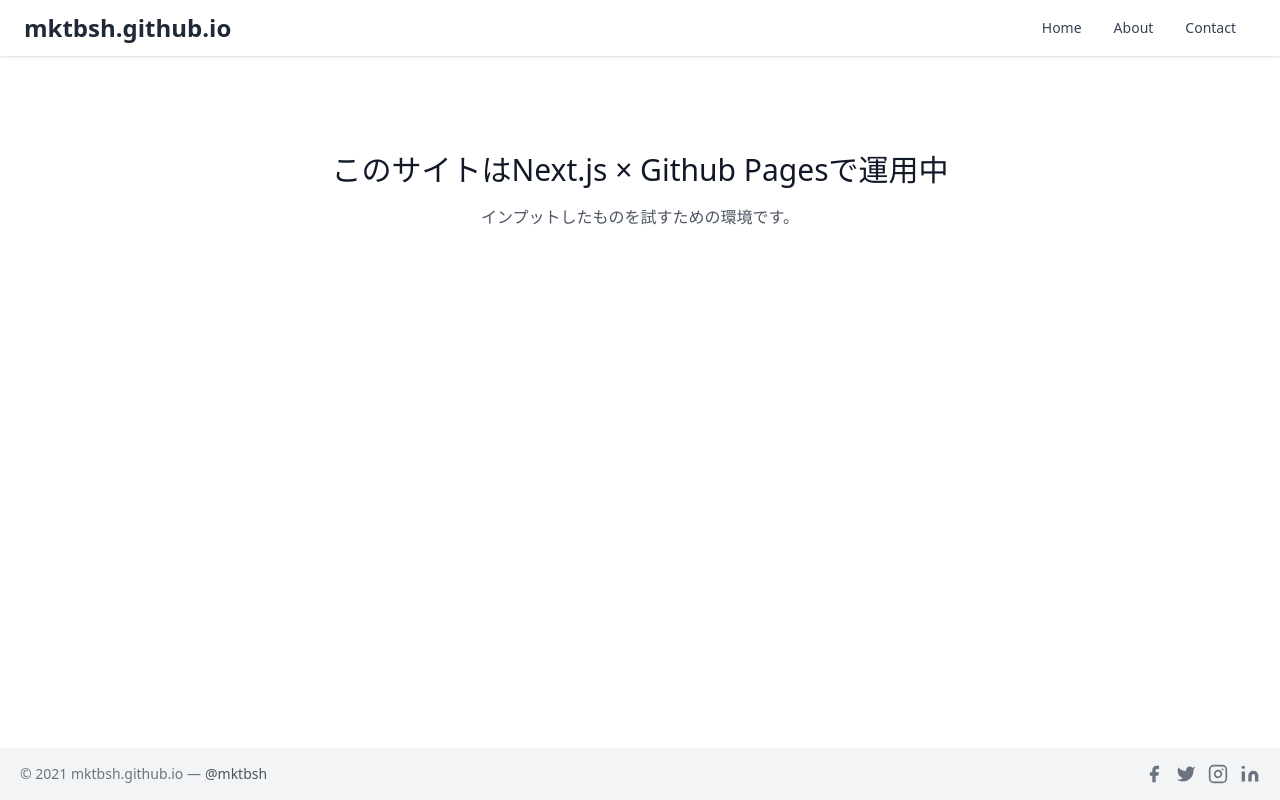
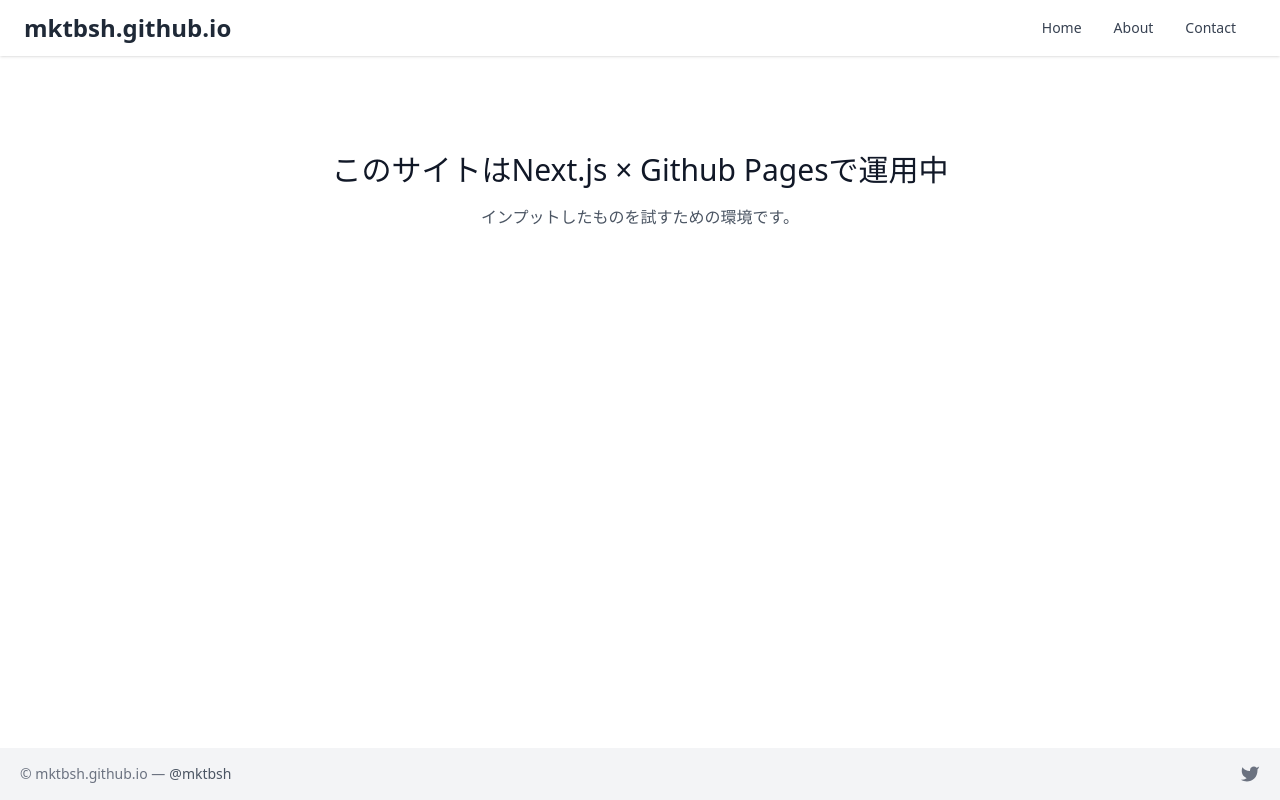
Before and after one commit to mktbsh/mktbsh.github.io, a Next.js app: page / in a window 1280 px wide. Built offline with nearby package versions, Linux system fonts and the light colour scheme.

Commit message:
Update Footer.tsx

```diff
--- a/src/components/organisms/Footer.tsx
+++ b/src/components/organisms/Footer.tsx
@@ -1,52 +1,35 @@
 const CopyRight = () => {
   return (
-        <p className="text-gray-500 text-sm text-center sm:text-left">© 2021 mktbsh.github.io —
-            <a href="https://twitter.com/mktbsh" rel="noopener noreferrer" className="text-gray-600 ml-1" target="_blank">@mktbsh</a>
+    <p className="text-gray-500 text-sm text-center sm:text-left">
+      © mktbsh.github.io —
+      <a
+        href="https://twitter.com/mktbsh"
+        rel="noopener noreferrer"
+        className="text-gray-600 ml-1"
+        target="_blank"
+      >
+        @mktbsh
+      </a>
     </p>
-    )
-}
-
-const FacebookLink = () => {
-    return (
-        <a className="text-gray-500">
-            <svg fill="currentColor" strokeLinecap="round" strokeLinejoin="round" strokeWidth="2" className="w-5 h-5" viewBox="0 0 24 24">
-                <path d="M18 2h-3a5 5 0 00-5 5v3H7v4h3v8h4v-8h3l1-4h-4V7a1 1 0 011-1h3z"></path>
-            </svg>
-        </a>
-    )
-}
+  );
+};
 
 const TwitterLink = () => {
   return (
     <a className="ml-3 text-gray-500">
-            <svg fill="currentColor" strokeLinecap="round" strokeLinejoin="round" strokeWidth="2" className="w-5 h-5" viewBox="0 0 24 24">
+      <svg
+        fill="currentColor"
+        strokeLinecap="round"
+        strokeLinejoin="round"
+        strokeWidth="2"
+        className="w-5 h-5"
+        viewBox="0 0 24 24"
+      >
         <path d="M23 3a10.9 10.9 0 01-3.14 1.53 4.48 4.48 0 00-7.86 3v1A10.66 10.66 0 013 4s-4 9 5 13a11.64 11.64 0 01-7 2c9 5 20 0 20-11.5a4.5 4.5 0 00-.08-.83A7.72 7.72 0 0023 3z"></path>
       </svg>
     </a>
-    )
-}
-
-const InstagramLink = () => {
-    return (
-        <a className="ml-3 text-gray-500">
-            <svg fill="none" stroke="currentColor" strokeLinecap="round" strokeLinejoin="round" strokeWidth="2" className="w-5 h-5" viewBox="0 0 24 24">
-                <rect width="20" height="20" x="2" y="2" rx="5" ry="5"></rect>
-                <path d="M16 11.37A4 4 0 1112.63 8 4 4 0 0116 11.37zm1.5-4.87h.01"></path>
-            </svg>
-        </a>
-    )
-}
-
-const LinkedInLink = () => {
-    return (
-        <a className="ml-3 text-gray-500">
-            <svg fill="currentColor" stroke="currentColor" strokeLinecap="round" strokeLinejoin="round" strokeWidth="0" className="w-5 h-5" viewBox="0 0 24 24">
-                <path stroke="none" d="M16 8a6 6 0 016 6v7h-4v-7a2 2 0 00-2-2 2 2 0 00-2 2v7h-4v-7a6 6 0 016-6zM2 9h4v12H2z"></path>
-                <circle cx="4" cy="4" r="2" stroke="none"></circle>
-            </svg>
-        </a>
-    )
-}
+  );
+};
 
 const Footer = () => {
   return (
@@ -54,16 +37,11 @@ const Footer = () => {
       <div className="container mx-auto py-4 px-5 flex flex-wrap flex-col sm:flex-row">
         <CopyRight />
         <span className="inline-flex sm:ml-auto sm:mt-0 mt-2 justify-center sm:justify-start">
-                    <FacebookLink />
           <TwitterLink />
-                    <InstagramLink />
-                    <LinkedInLink />
         </span>
       </div>
     </footer>
-    )
-  }
+  );
+};
 
-  export {
-      Footer
-  }
+export { Footer };
```
Lines whose indentation alone changed are shown as unchanged.
